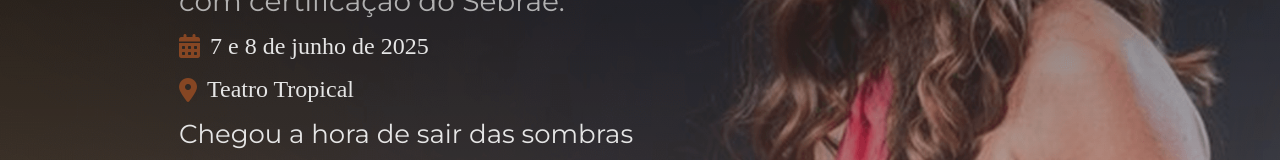
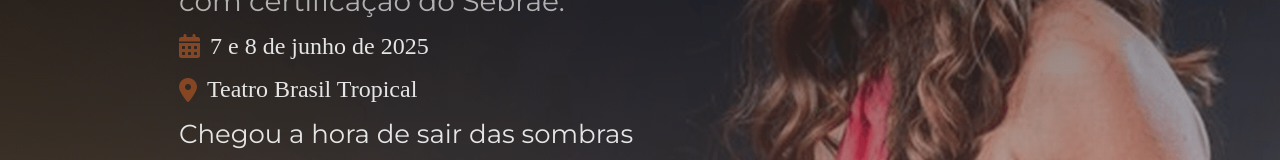
Before and after one commit to kaiquesousa2005/shirley-evento, a website: page despertar/index.html in a window 1280 px wide. Shown: the part 414-574 px from the top of the page. Drawn offline with nearby package versions, Linux system fonts and the light colour scheme.

Commit message:
teatro brasil tropical

```diff
--- a/despertar/index.html
+++ b/despertar/index.html
@@ -123,7 +123,7 @@
                     </div>
                     <div class="detail">
                         <i class="fas fa-map-marker-alt" style="color: #864623;"></i>
-                        <span>Teatro Tropical</span>
+                        <span>Teatro Brasil Tropical</span>
                     </div>
                 </div>
 
```
Also changed, not shown: index.html (+1 -1 lines).
